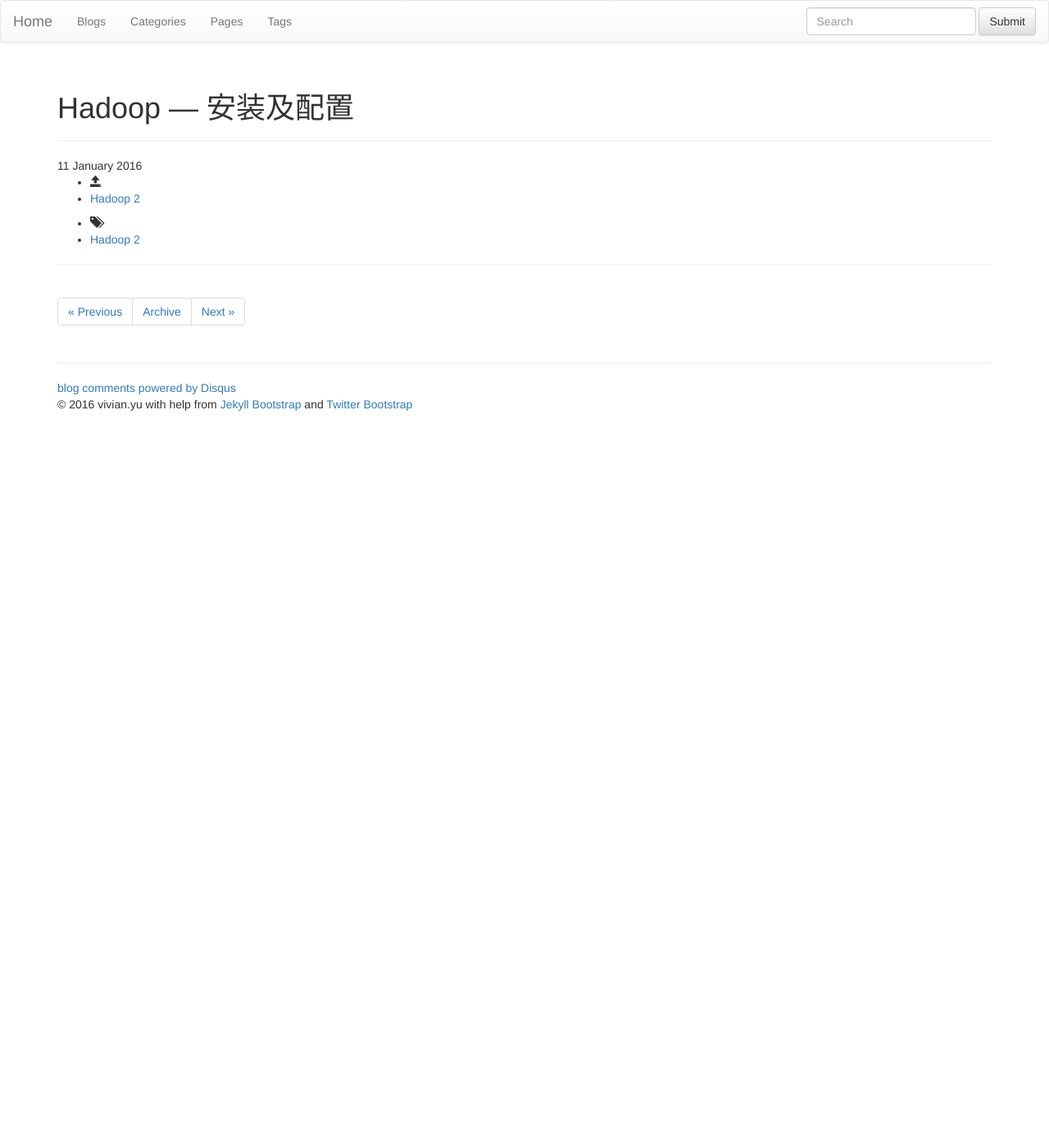
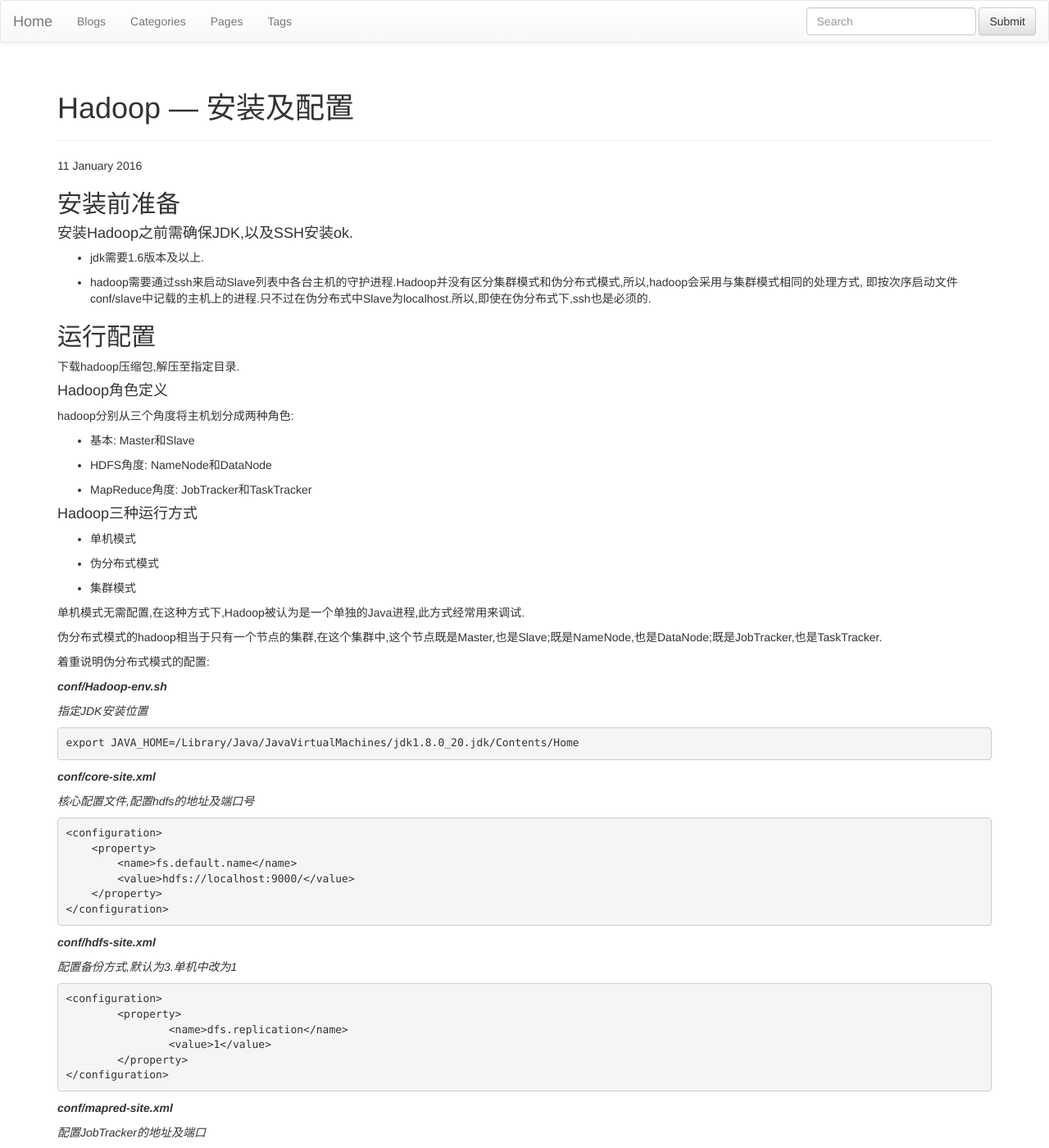
Before and after one commit to VivianJoJo/vivianjojo.github.com, a Jekyll site: the page built from _posts/2016-01-11-hadoop-install.md, in a window 1280 px wide and 1400 px high. Shown: the whole window at 82% size. Built offline with Jekyll 4.4.1, drawn with Linux system fonts in a browser that asks for light colours; nearby versions of some CDN libraries; library files that are not in the unit come from our copies; comment, search, counter and statistics services are not loaded; some of the changed text lies outside the part shown.

Commit message:
hadoop install page

```diff
--- a/_posts/2016-01-11-hadoop-install.md
+++ b/_posts/2016-01-11-hadoop-install.md
@@ -6,3 +6,109 @@ category: Hadoop
 tags: [Hadoop]
 ---
 {% include JB/setup %}
+
+
+安装前准备
+------------
+
+#### 安装Hadoop之前需确保JDK,以及SSH安装ok.
+
+- jdk需要1.6版本及以上.
+
+- hadoop需要通过ssh来启动Slave列表中各台主机的守护进程.Hadoop并没有区分集群模式和伪分布式模式,所以,hadoop会采用与集群模式相同的处理方式,
+即按次序启动文件conf/slave中记载的主机上的进程.只不过在伪分布式中Slave为localhost.所以,即使在伪分布式下,ssh也是必须的.
+
+
+
+运行配置
+---------
+
+下载hadoop压缩包,解压至指定目录.
+
+#### Hadoop角色定义
+
+hadoop分别从三个角度将主机划分成两种角色:
+
+- 基本: Master和Slave
+
+- HDFS角度: NameNode和DataNode
+
+- MapReduce角度: JobTracker和TaskTracker
+
+#### Hadoop三种运行方式
+
+- 单机模式
+
+- 伪分布式模式
+
+- 集群模式
+
+单机模式无需配置,在这种方式下,Hadoop被认为是一个单独的Java进程,此方式经常用来调试.
+
+伪分布式模式的hadoop相当于只有一个节点的集群,在这个集群中,这个节点既是Master,也是Slave;既是NameNode,也是DataNode;既是JobTracker,也是TaskTracker.
+
+着重说明伪分布式模式的配置:
+
+**_conf/Hadoop-env.sh_**
+
+*指定JDK安装位置*
+
+    export JAVA_HOME=/Library/Java/JavaVirtualMachines/jdk1.8.0_20.jdk/Contents/Home
+
+**_conf/core-site.xml_**
+
+*核心配置文件,配置hdfs的地址及端口号*
+
+    <configuration>
+        <property>
+            <name>fs.default.name</name>
+            <value>hdfs://localhost:9000/</value>
+        </property>
+    </configuration>
+
+**_conf/hdfs-site.xml_**
+
+*配置备份方式,默认为3.单机中改为1*
+
+    <configuration>
+    	<property>
+    		<name>dfs.replication</name>
+    		<value>1</value>
+    	</property>
+    </configuration>
+
+**_conf/mapred-site.xml_**
+
+*配置JobTracker的地址及端口*
+
+    <configuration>
+    	<property>
+    		<name>mapred.job.tracker</name>
+    		<value>localhost:9001</value>
+    	</property>
+    </configuration>
+
+Hadoop启动
+---------
+
+- 启动Hadoop之前需格式化Hadoop的文件系统HDFS.
+
+`bin/hadoop namenode -format`
+
+- 启动Hadoop
+
+`bin/start-all.sh`
+
+- 验证Hadoop是否安装成功
+
+[http://localhost:50030](http://localhost:50030)  MapReduce的web页面
+
+[http://localhost:50070](http://localhost:50070) HDFS的web页面
+
+页面显示正常即安装成功.
+
+--------------------
+
+*vivian.yu*
+
+--------------------
```
Also changed, not shown: _posts/2015-02-06-jekyll-blog.md (+3 -3 lines).
